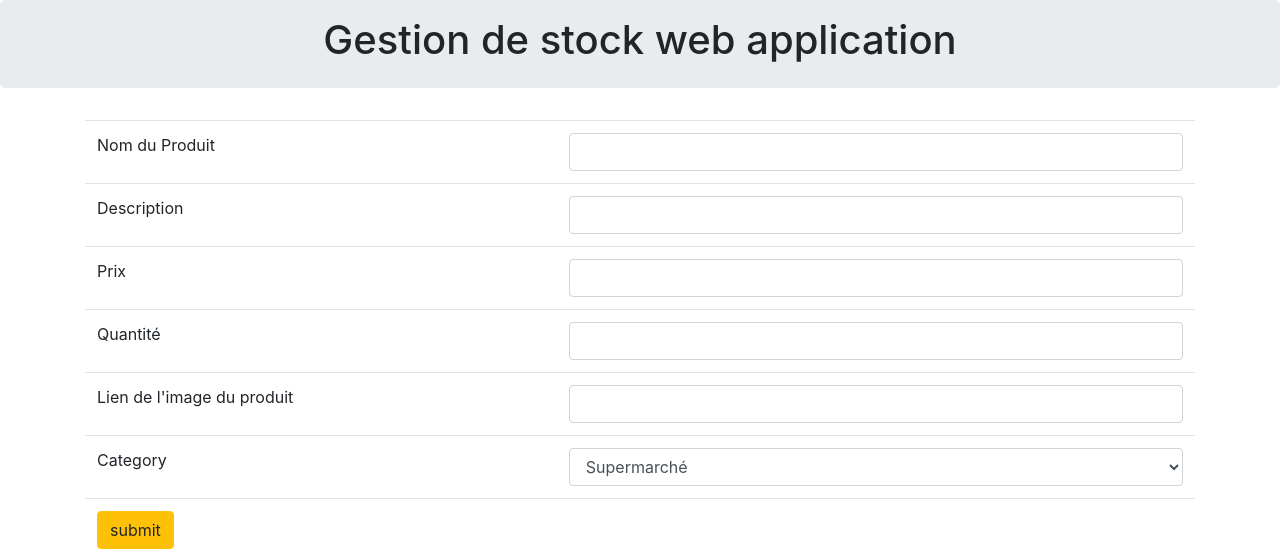
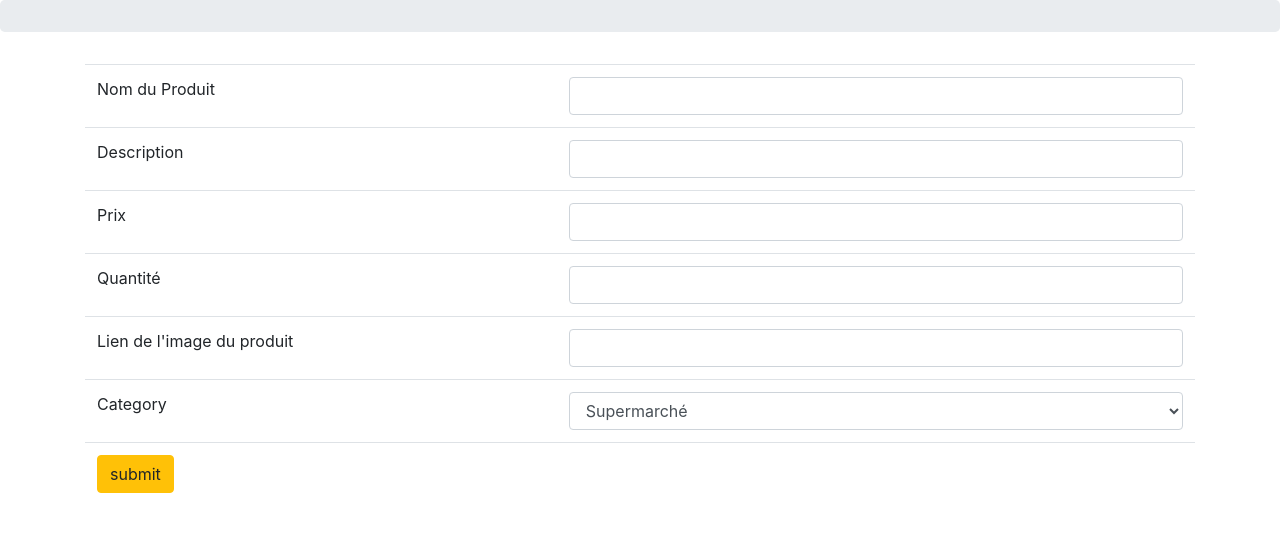
Before and after one commit to Bajmo/Inventorian, a Flask app: page /create in a window 1280 px wide. Shown: the part 72-632 px from the top of the page. Run offline with Flask 2, Linux system fonts and the light colour scheme; some libraries are stand-ins or nearby versions.

Commit message:
Update header.html

```diff
--- a/templates/header.html
+++ b/templates/header.html
@@ -7,7 +7,9 @@
   <div class="container">
     <nav class="navbar navbar-expand-lg navbar-light">
       <div class="container-fluid">
+
         <a class="navbar-brand" href="#"> PFA </a>
+
         <button
           class="navbar-toggler"
           type="button"
@@ -48,9 +50,6 @@
   </div>
 </div>
 <div class="jumbotron p-3">
-  <div class="well text-center">
-    <h1>Gestion de stock web application</h1>
-  </div>
 </div>
 
 {% endblock %}
```
